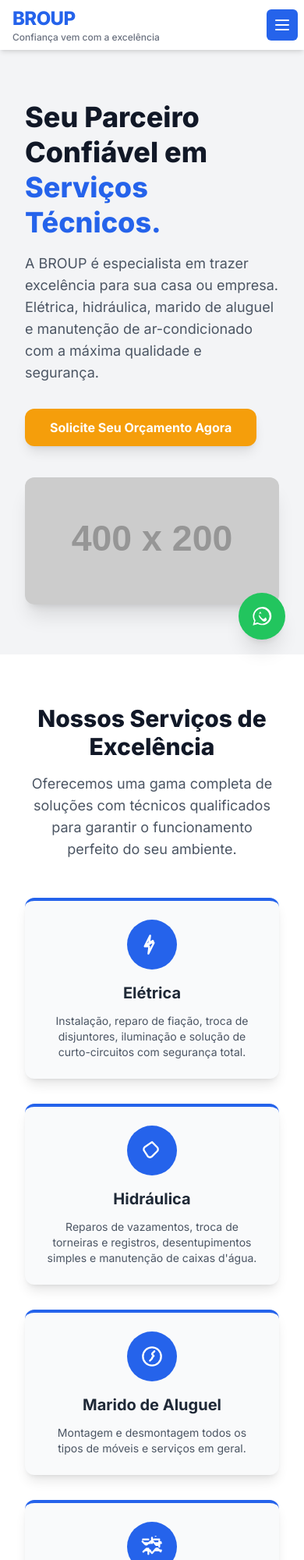
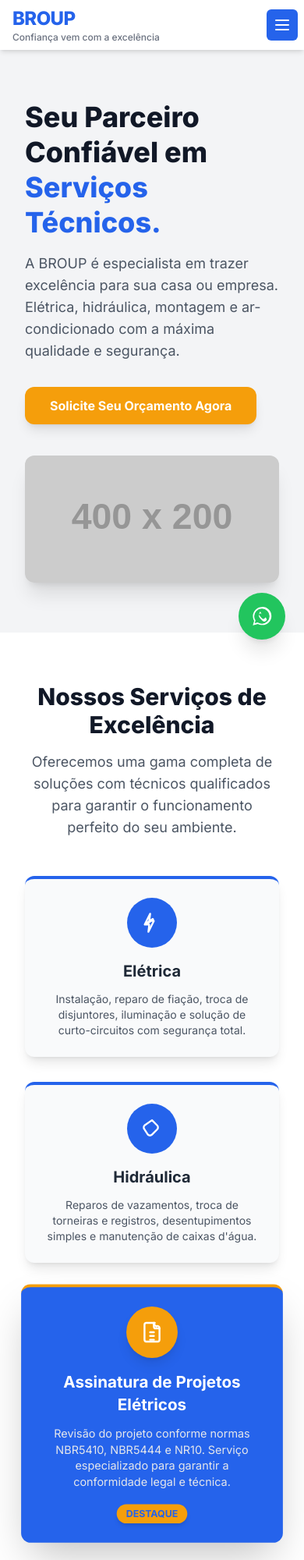
Before and after one commit to Macnativa/broup-gmn, a plain HTML site: page index.html in a window 390 px wide. Shown: the top 2000 px of the page at 78% size. Drawn offline with nearby package versions, Linux system fonts and the light colour scheme; placeholder pictures from the web are drawn by us.

Commit message:
Update index.html

```diff
--- a/index.html
+++ b/index.html
@@ -97,7 +97,7 @@
                         Seu Parceiro Confiável em <span class="text-primary">Serviços Técnicos.</span>
                     </h1>
                     <p class="text-lg text-gray-600 mb-8">
-                        A BROUP é especialista em trazer excelência para sua casa ou empresa. Elétrica, hidráulica, marido de aluguel e manutenção de ar-condicionado com a máxima qualidade e segurança.
+                        A BROUP é especialista em trazer excelência para sua casa ou empresa. Elétrica, hidráulica, montagem e ar-condicionado com a máxima qualidade e segurança.
                     </p>
                     <a href="#contato" class="inline-block bg-accent hover:bg-yellow-600 text-white font-bold py-3 px-8 rounded-xl shadow-lg transition duration-300 transform hover:scale-105">
                         Solicite Seu Orçamento Agora
@@ -119,7 +119,9 @@
                     Oferecemos uma gama completa de soluções com técnicos qualificados para garantir o funcionamento perfeito do seu ambiente.
                 </p>
 
-                <div class="grid grid-cols-1 md:grid-cols-2 lg:grid-cols-4 gap-8">
+                <!-- Layout alterado para 3 colunas em desktop para melhor distribuição dos 5 serviços -->
+                <div class="grid grid-cols-1 sm:grid-cols-2 lg:grid-cols-3 gap-8">
+
                     <!-- Serviço 1: Elétrica --><div class="p-6 bg-gray-50 rounded-xl shadow-lg card-hover-effect border-t-4 border-primary">
                         <div class="flex items-center justify-center w-16 h-16 bg-primary rounded-full mb-4 mx-auto">
                             <!-- Ícone Zap (Elétrica) --><svg xmlns="http://www.w3.org/2000/svg" width="28" height="28" viewBox="0 0 24 24" fill="none" stroke="white" stroke-width="2" stroke-linecap="round" stroke-linejoin="round" class="lucide lucide-zap"><path d="M4 14s.7-1.2 2.6-2l6-4.2a.5.5 0 0 1 .5.8l-5.6 3.9M10 2l-6 12h5l-1 8 6-12h-5l1-8Z"/></svg>
@@ -136,21 +138,35 @@
                         <p class="text-gray-600 text-center text-sm">Reparos de vazamentos, troca de torneiras e registros, desentupimentos simples e manutenção de caixas d'água.</p>
                     </div>
 
-                    <!-- Serviço 3: Montagem de Móveis --><div class="p-6 bg-gray-50 rounded-xl shadow-lg card-hover-effect border-t-4 border-primary">
+                    <!-- NOVO SERVIÇO 3: Assinatura de Projetos Elétricos (DESTAQUE) -->
+                    <div class="lg:col-span-1 p-6 bg-primary text-white rounded-xl shadow-2xl card-hover-effect border-t-4 border-accent transform scale-[1.03] hover:scale-105 transition duration-300">
+                        <div class="flex items-center justify-center w-16 h-16 bg-accent rounded-full mb-4 mx-auto shadow-lg">
+                            <!-- Ícone FileText (Projetos) -->
+                            <svg xmlns="http://www.w3.org/2000/svg" width="28" height="28" viewBox="0 0 24 24" fill="none" stroke="currentColor" stroke-width="2" stroke-linecap="round" stroke-linejoin="round" class="lucide lucide-file-text text-white"><path d="M15 2H6a2 2 0 0 0-2 2v16a2 2 0 0 0 2 2h12a2 2 0 0 0 2-2V7.414A2 2 0 0 0 16.586 6L14 3.414A2 2 0 0 0 12.586 2H15z"/><path d="M14 2v4a2 2 0 0 0 2 2h4"/><path d="M10 12h4"/><path d="M10 16h4"/><path d="M10 20h4"/></svg>
+                        </div>
+                        <h3 class="text-xl font-bold text-center mb-3">Assinatura de Projetos Elétricos</h3>
+                        <p class="text-gray-200 text-center text-sm">Revisão do projeto conforme normas NBR5410, NBR5444 e NR10. Serviço especializado para garantir a conformidade legal e técnica.</p>
+                        <div class="mt-4 text-center">
+                            <span class="inline-block bg-accent text-primary text-xs font-bold px-3 py-1 rounded-full uppercase shadow-md">Destaque</span>
+                        </div>
+                    </div>
+
+                    <!-- Serviço 4: Montagem de Móveis --><div class="p-6 bg-gray-50 rounded-xl shadow-lg card-hover-effect border-t-4 border-primary">
                         <div class="flex items-center justify-center w-16 h-16 bg-primary rounded-full mb-4 mx-auto">
                             <!-- Ícone Tool (Montagem) --><svg xmlns="http://www.w3.org/2000/svg" width="28" height="28" viewBox="0 0 24 24" fill="none" stroke="white" stroke-width="2" stroke-linecap="round" stroke-linejoin="round" class="lucide lucide-tool"><path d="M14.7 6.3l-2.4 2.4a.5.5 0 0 0-.1.3v.8l1.7 1.7-1.7 1.7v.8a.5.5 0 0 0-.1.3l-2.4 2.4M12 2a10 10 0 1 0 0 20 10 10 0 0 0 0-20z"/></svg>
                         </div>
-                        <h3 class="text-xl font-bold text-center mb-3">Marido de Aluguel</h3>
-                        <p class="text-gray-600 text-center text-sm">Montagem e desmontagem todos os tipos de móveis e serviços em geral.</p>
+                        <h3 class="text-xl font-bold text-center mb-3">Montagem de Móveis</h3>
+                        <p class="text-gray-600 text-center text-sm">Montagem e desmontagem profissional de todos os tipos de móveis, garantindo estabilidade e durabilidade.</p>
                     </div>
 
-                    <!-- Serviço 4: Ar-Condicionado --><div class="p-6 bg-gray-50 rounded-xl shadow-lg card-hover-effect border-t-4 border-primary">
+                    <!-- Serviço 5: Ar-Condicionado --><div class="p-6 bg-gray-50 rounded-xl shadow-lg card-hover-effect border-t-4 border-primary">
                         <div class="flex items-center justify-center w-16 h-16 bg-primary rounded-full mb-4 mx-auto">
                             <!-- Ícone Snowflake (AC) --><svg xmlns="http://www.w3.org/2000/svg" width="28" height="28" viewBox="0 0 24 24" fill="none" stroke="white" stroke-width="2" stroke-linecap="round" stroke-linejoin="round" class="lucide lucide-snowflake"><path d="M2.5 17.5l2.7-2.7a2 2 0 0 1 2.8 0L12 19l4-4.5a2 2 0 0 1 2.8 0l2.7 2.7m-20-11l2.7 2.7a2 2 0 0 0 2.8 0L12 5l4 4.5a2 2 0 0 0 2.8 0l2.7-2.7M12 2v6m-4 12v-6m-4-6h6m12 0h-6m4-4h-6m-12 0h6m-4 12h6m12 0h-6m4-4v-6m-4-12v6"/></svg>
                         </div>
                         <h3 class="text-xl font-bold text-center mb-3">Ar-Condicionado</h3>
                         <p class="text-gray-600 text-center text-sm">Instalação, limpeza e manutenção preventiva/corretiva de splits e aparelhos de janela, otimizando a performance.</p>
                     </div>
+
                 </div>
             </div>
         </section>
@@ -196,7 +212,9 @@
             <div class="container mx-auto px-4">
                 <h2 class="text-3xl sm:text-4xl font-extrabold text-center text-gray-900 mb-4">Agende Seu Serviço</h2>
                 <p class="text-center text-lg text-gray-600 max-w-2xl mx-auto mb-6">
-                    Preencha o formulário abaixo e clique em "Enviar Agendamento". </p>
+                    Preencha o formulário abaixo e clique em "Enviar Agendamento". Os dados serão enviados por e-mail para **macnativa@gmail.com** através do serviço Formspree.
+                    <strong class="text-green-600 block mt-2">CONFIGURAÇÃO ATUALIZADA: O formulário está configurado para o endpoint Formspree: `https://formspree.io/f/mwpwpvkk`</strong>
+                </p>
 
                 <div class="max-w-xl mx-auto bg-gray-50 p-8 rounded-xl shadow-2xl border-t-8 border-accent">
                     <!-- Configurado para envio real via POST (requer backend) -->
@@ -226,7 +244,8 @@
                                 <option value="" disabled selected>Selecione um serviço</option>
                                 <option value="eletrica">Elétrica</option>
                                 <option value="hidraulica">Hidráulica</option>
-                                <option value="moveis">Marido de Aluguel</option>
+                                <option value="projetos">Assinatura de Projetos Elétricos</option> <!-- NOVO SERVIÇO ADICIONADO -->
+                                <option value="moveis">Montagem de Móveis</option>
                                 <option value="ar_condicionado">Manutenção de Ar-Condicionado</option>
                                 <option value="outros">Outros</option>
                             </select>
@@ -287,7 +306,7 @@
                         <span class="font-medium text-white">E-mail:</span> contato@broup.com.br
                     </p>
                     <p class="text-gray-400">
-                        <span class="font-medium text-white">Localização:</span> Campinas / SP
+                        <span class="font-medium text-white">Endereço:</span> Rua da Excelência, 123 - Cidade/UF
                     </p>
                 </div>
 
```
